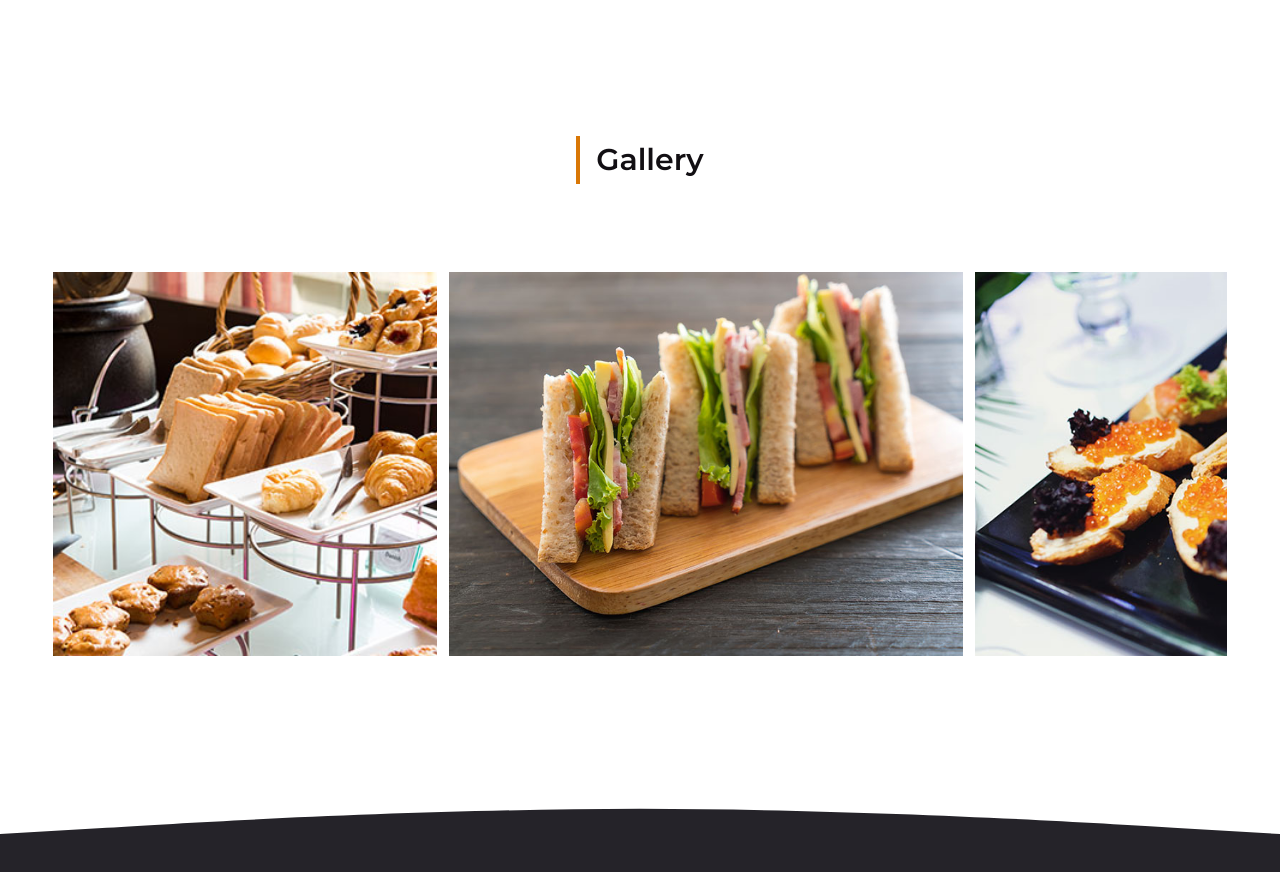
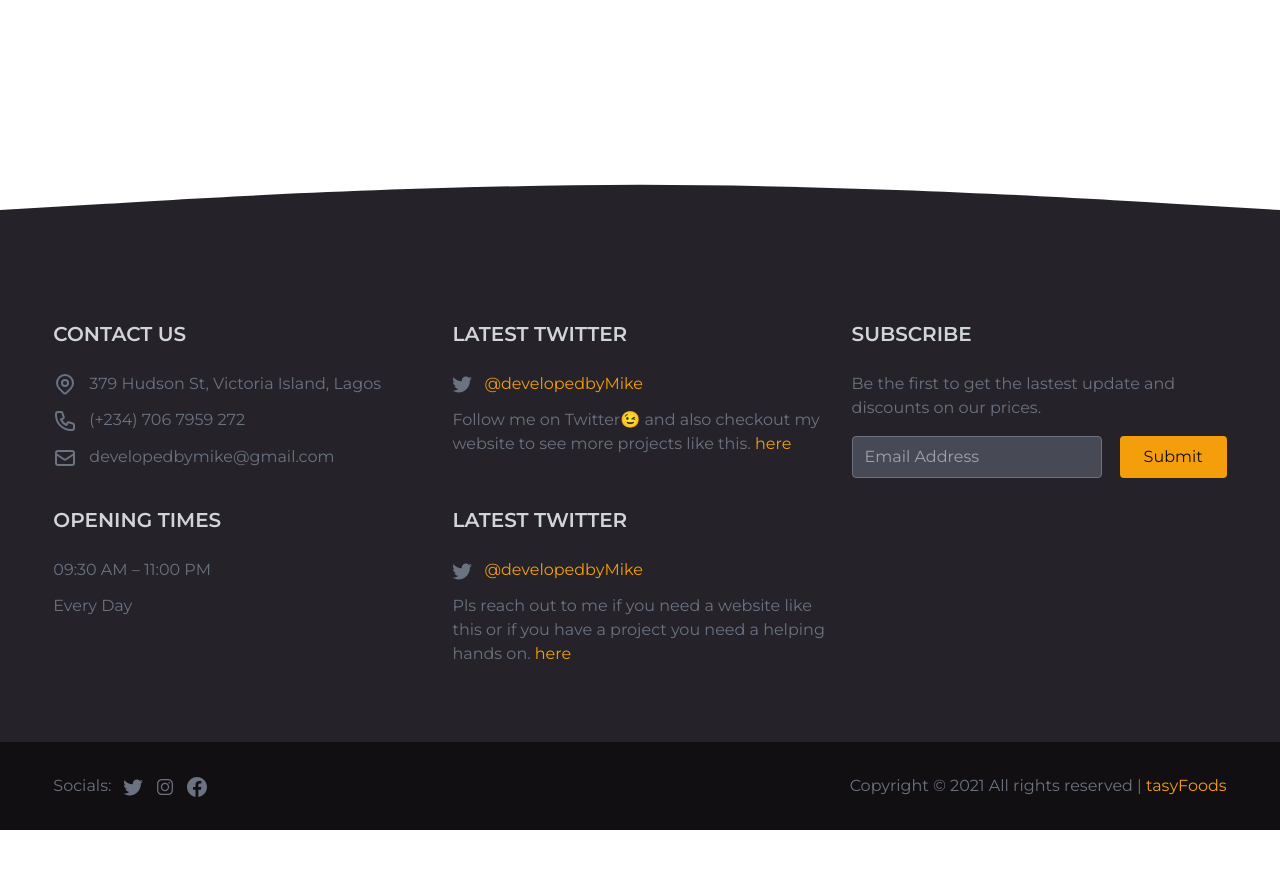
Before and after one commit to abionamike/nextjs-tasty-restaurant-app, a Next.js app: page / in a window 1280 px wide. Shown: the part 4640-5512 px from the top of the page. After the commit the page ends 5470 px from the top, so only its background shows below. Built offline with nearby package versions, Linux system fonts and the light colour scheme.

Commit message:
removed the gallery

```diff
--- a/pages/index.js
+++ b/pages/index.js
@@ -20,7 +20,7 @@ const Home = () => {
       <Menu />
       <Testimonals />
       <Contact />
-      <Gallery />
+      {/* <Gallery /> */}
       <Footer />
     </>
   )
```
